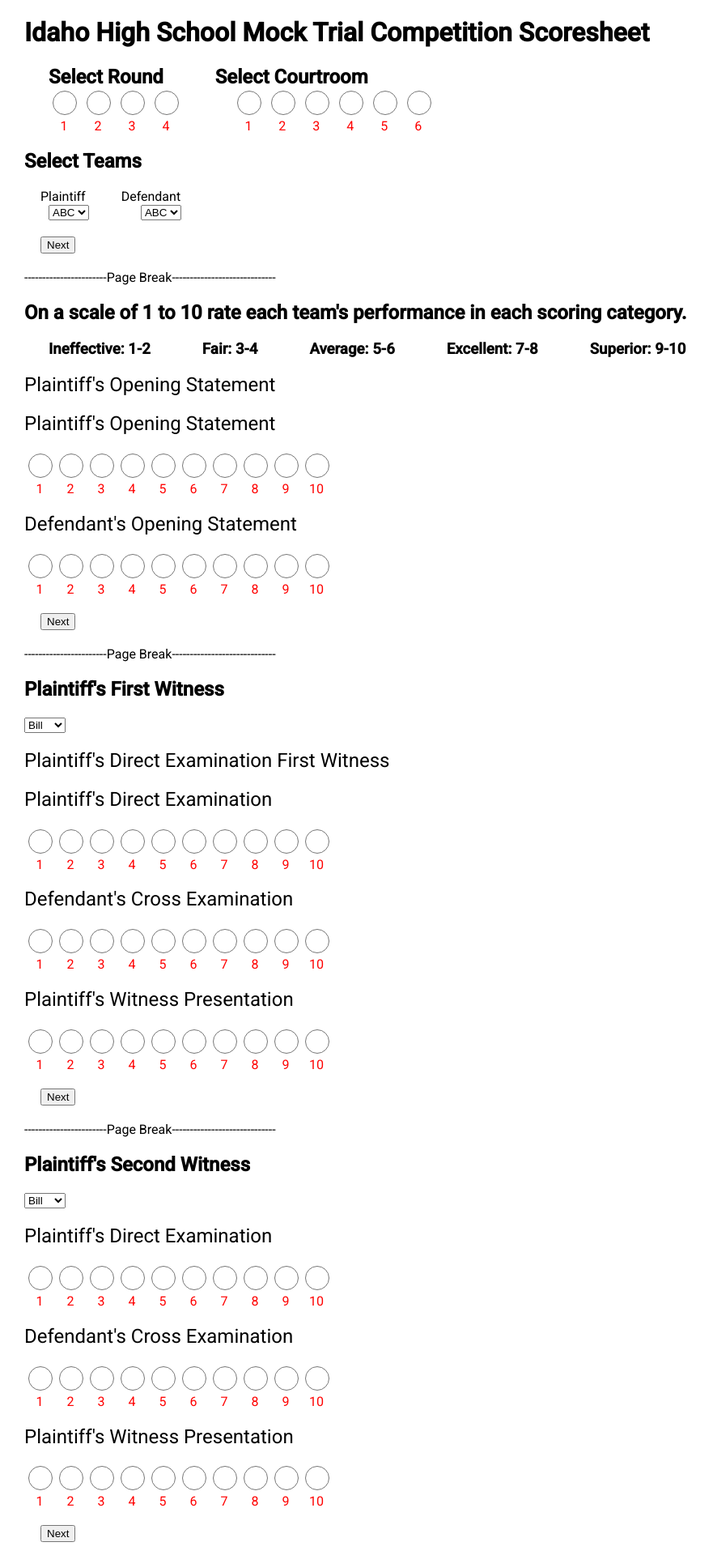
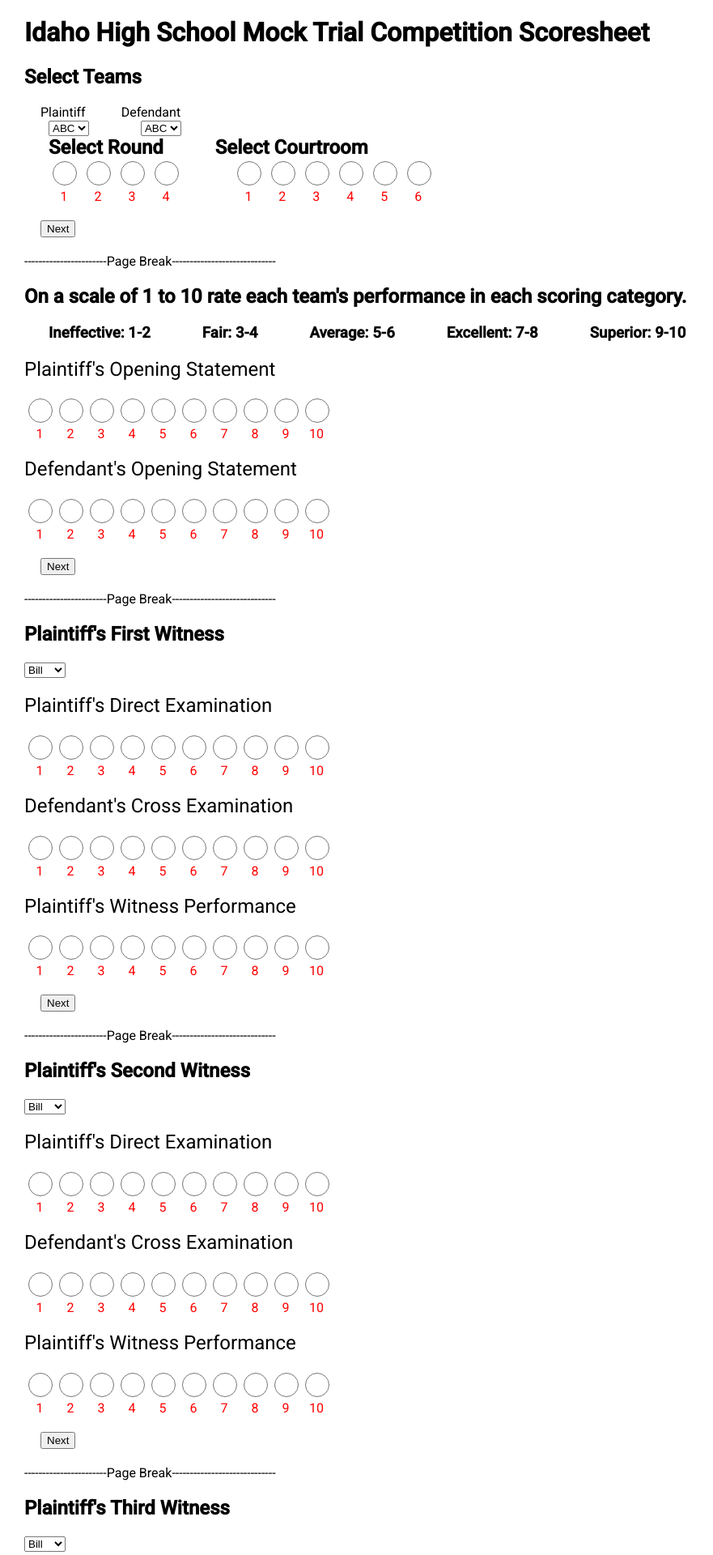
Before and after one commit to gdickison/MockTrialScoresheet, a PHP site: page / in a window 1280 px wide. Shown: the top 1920 px of the page at 81% size, without its empty margins (0-881 px from the left). Run offline with PHP 8.4, Linux system fonts and the light colour scheme.

Commit message:
Abstract out the sectionHeader function, and apply it to all section headers

```diff
--- a/header.php
+++ b/header.php
@@ -1,5 +1,6 @@
 <?php
     include 'scorePicker.php';
+    include 'sectionHeader.php';
 ?>
 
 <!DOCTYPE html>
--- a/index.php
+++ b/index.php
@@ -2,13 +2,27 @@
     include 'header.php';
 ?>
 <body>
-    <?php
-        function createSectionHeader($sParty, $sActivity, $sRole = null){
-            echo "<h2 class=\"scoring-section-header\">".$sParty."'s ".$sRole." ".$sActivity."</h2>";
-        }
-    ?>
     <h1>Idaho High School Mock Trial Competition Scoresheet</h1>
     <form action="scoresheet.php" name="scoring-form" method="post">
+    <h2>Select Teams</h2>
+        <div>
+            <span class="team-code-dropdown-label">Plaintiff</span>
+            <span class="team-code-dropdown-label">Defendant</span>
+        </div>
+        <div class="team-code-select">
+            <select name="plaintiff_code" id="" class="plaintiff-code-dropdown" required>
+                <option value="ABC">ABC</option>
+                <option value="DEF">DEF</option>
+                <option value="GHI">GHI</option>
+                <option value="XYZ">XYZ</option>
+            </select>
+            <select name="defendant_code" id="" class="defendant-code-dropdown" required>
+                <option value="ABC">ABC</option>
+                <option value="DEF">DEF</option>
+                <option value="GHI">GHI</option>
+                <option value="XYZ">XYZ</option>
+            </select>
+        </div>
         <div class="section-headers">
             <h2 class="radio-group-section-header">Select Round</h2>
             <h2 class="radio-group-section-header">Select Courtroom</h2>
@@ -57,25 +71,6 @@
                 <label>6</label>
             </div>
         </div>
-        <h2>Select Teams</h2>
-        <div>
-            <span class="team-code-dropdown-label">Plaintiff</span>
-            <span class="team-code-dropdown-label">Defendant</span>
-        </div>
-        <div class="team-code-select">
-            <select name="plaintiff_code" id="" class="plaintiff-code-dropdown" required>
-                <option value="ABC">ABC</option>
-                <option value="DEF">DEF</option>
-                <option value="GHI">GHI</option>
-                <option value="XYZ">XYZ</option>
-            </select>
-            <select name="defendant_code" id="" class="defendant-code-dropdown" required>
-                <option value="ABC">ABC</option>
-                <option value="DEF">DEF</option>
-                <option value="GHI">GHI</option>
-                <option value="XYZ">XYZ</option>
-            </select>
-        </div>
         <div class="next-section-button">
             <button>Next</button> <!-- Advance to the next section and save data entered so far -->
         </div>
@@ -88,13 +83,9 @@
         <h3 class="rating-scale">Superior: 9-10</h3>
         <?php
             createSectionHeader('Plaintiff', 'Opening Statement');
-        ?>
-        <h2 class="scoring-section-header">Plaintiff's Opening Statement</h2>
-        <?php
             scorePicker('plaintiff_opening');
-        ?>
-        <h2 class="scoring-section-header">Defendant's Opening Statement</h2>
-        <?php
+
+            createSectionHeader('Defendant', 'Opening Statement');
             scorePicker('defense_opening');
         ?>
         <div class="next-section-button">
@@ -107,17 +98,14 @@
             <option value="Sally">Sally</option>
             <option value="John">John</option>
         </select>
-        <?php createSectionHeader('Plaintiff', 'First Witness', 'Direct Examination') ?>
-        <h2 class="scoring-section-header">Plaintiff's Direct Examination</h2>
         <?php
+            createSectionHeader('Plaintiff', 'Direct Examination');
             scorePicker('plaintiff_first_witness_direct');
-        ?>
-        <h2 class="scoring-section-header">Defendant's Cross Examination</h2>
-        <?php
+
+            createSectionHeader('Defendant', 'Cross Examination');
             scorePicker('plaintiff_first_witness_cross');
-        ?>
-        <h2 class="scoring-section-header">Plaintiff's Witness Presentation</h2>
-        <?php
+
+            createSectionHeader('Plaintiff', 'Witness Performance');
             scorePicker('plaintiff_first_witness_performance');
         ?>
         <div class="next-section-button">
@@ -130,16 +118,14 @@
             <option value="Sally">Sally</option>
             <option value="John">John</option>
         </select>
-        <h2 class="scoring-section-header">Plaintiff's Direct Examination</h2>
         <?php
+            createSectionHeader('Plaintiff', 'Direct Examination');
             scorePicker('plaintiff_second_witness_direct');
-        ?>
-        <h2 class="scoring-section-header">Defendant's Cross Examination</h2>
-        <?php
+
+            createSectionHeader('Defendant', 'Cross Examination');
             scorePicker('plaintiff_second_witness_cross');
-        ?>
-        <h2 class="scoring-section-header">Plaintiff's Witness Presentation</h2>
-        <?php
+
+            createSectionHeader('Plaintiff', 'Witness Performance');
             scorePicker('plaintiff_second_witness_performance');
         ?>
         <div class="next-section-button">
@@ -152,16 +138,14 @@
             <option value="Sally">Sally</option>
             <option value="John">John</option>
         </select>
-        <h2 class="scoring-section-header">Plaintiff's Direct Examination</h2>
         <?php
+            createSectionHeader('Plaintiff', 'Direct Examination');
             scorePicker('plaintiff_third_witness_direct');
-        ?>
-        <h2 class="scoring-section-header">Defendant's Cross Examination</h2>
-        <?php
+
+            createSectionHeader('Defendant', 'Cross Examination');
             scorePicker('plaintiff_third_witness_cross');
-        ?>
-        <h2 class="scoring-section-header">Plaintiff's Witness Presentation</h2>
-        <?php
+
+            createSectionHeader('Plaintiff', 'Witness Performance');
             scorePicker('plaintiff_third_witness_performance');
         ?>
         <div class="next-section-button">
@@ -174,16 +158,14 @@
             <option value="Paul">Paul</option>
             <option value="James">James</option>
         </select>
-        <h2 class="scoring-section-header">Defendant's Direct Examination</h2>
         <?php
+            createSectionHeader('Defendant', 'Direct Examination');
             scorePicker('defense_first_witness_direct');
-        ?>
-        <h2 class="scoring-section-header">Plaintiff's Cross Examination</h2>
-        <?php
+
+            createSectionHeader('Plaintiff', 'Cross Examination');
             scorePicker('defense_first_witness_cross');
-        ?>
-        <h2 class="scoring-section-header">Defendant's Witness Presentation</h2>
-        <?php
+
+            createSectionHeader('Defendant', 'Witness Performance');
             scorePicker('defense_first_witness_performance');
         ?>
         <div class="next-section-button">
@@ -196,16 +178,14 @@
             <option value="Paul">Paul</option>
             <option value="James">James</option>
         </select>
-        <h2 class="scoring-section-header">Defendant's Direct Examination</h2>
         <?php
+            createSectionHeader('Defendant', 'Direct Examination');
             scorePicker('defense_second_witness_direct');
-        ?>
-        <h2 class="scoring-section-header">Plaintiff's Cross Examination</h2>
-        <?php
+
+            createSectionHeader('Plaintiff', 'Cross Examination');
             scorePicker('defense_second_witness_cross');
-        ?>
-        <h2 class="scoring-section-header">Defendant's Witness Presentation</h2>
-        <?php
+
+            createSectionHeader('Defendant', 'Witness Performance');
             scorePicker('defense_second_witness_performance');
         ?>
         <div class="next-section-button">
@@ -218,16 +198,14 @@
             <option value="Paul">Paul</option>
             <option value="James">James</option>
         </select>
-        <h2 class="scoring-section-header">Defendant's Direct Examination</h2>
         <?php
+            createSectionHeader('Defendant', 'Direct Examination');
             scorePicker('defense_third_witness_direct');
-        ?>
-        <h2 class="scoring-section-header">Plaintiff's Cross Examination</h2>
-        <?php
+
+            createSectionHeader('Plaintiff', 'Cross Examination');
             scorePicker('defense_third_witness_cross');
-        ?>
-        <h2 class="scoring-section-header">Defendant's Witness Presentation</h2>
-        <?php
+
+            createSectionHeader('Defendant', 'Witness Performance');
             scorePicker('defense_third_witness_performance');
         ?>
         <div class="next-section-button">
--- /dev/null
+++ b/sectionHeader.php
@@ -0,0 +1,5 @@
+<?php
+    function createSectionHeader($sParty, $sActivity){
+        echo "<h2 class=\"scoring-section-header\">".$sParty."'s ".$sActivity."</h2>";
+    }
+?>
```
